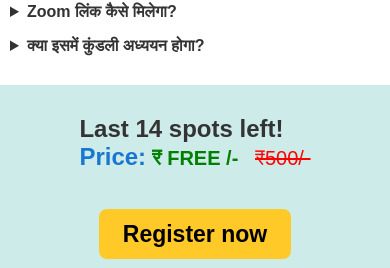
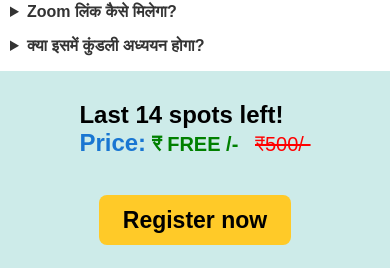
Before and after one commit to ashu123-ai/landingpage, a plain HTML site: page index.html in a window 390 px wide. Shown: the part 2963-3231 px from the top of the page. Drawn offline with Linux system fonts and the light colour scheme.

Commit message:
Update styles.css

```diff
--- a/styles.css
+++ b/styles.css
@@ -95,13 +95,14 @@
   gap: 150px;
   border-radius: 10px;
   margin: 30px auto;
-  margin-top: 40pxs;
+  margin-top: 40px;
+  padding-top: 70px;
   width: 45%;
   height: auto;
 }
 .cta-text {
   font-size: 29px;
-  color: black\;
+  color: black;
   margin-bottom: 10px;
 }
 @keyframes blink {
@@ -290,7 +291,10 @@
         width: 75%;
     }
     .cta-banner{
-      gap: 50px;
+      gap: 100px;
+      display: flex;
+      flex-direction: row;
+      padding-left: 40px;
     }
 }
 
@@ -352,6 +356,11 @@
 
     .container-faq {
         width: 90%;
+    }
+    .cta-banner{
+      padding-top: 20px;
+      gap: 40px;
+      margin: 0 auto;
     }
 }
 
@@ -441,7 +450,9 @@
         padding-left: 10px;
     }
     .cta-banner{
-      gap: 50px;
+      padding-top: 30px;
+      padding-right: 40px;
+      gap: 40px;
     }
 }
 
@@ -537,7 +548,15 @@
   }
 
   .cta-banner {
-    gap: 50px;
+    gap: 40px;
+    padding-top: 30px;
+    padding-right: 20px;
+  }
+  .cta-text{
+    font-size: 17px;
+  }
+  .last-container{
+    font-size: 12px;
   }
 }
 
```
